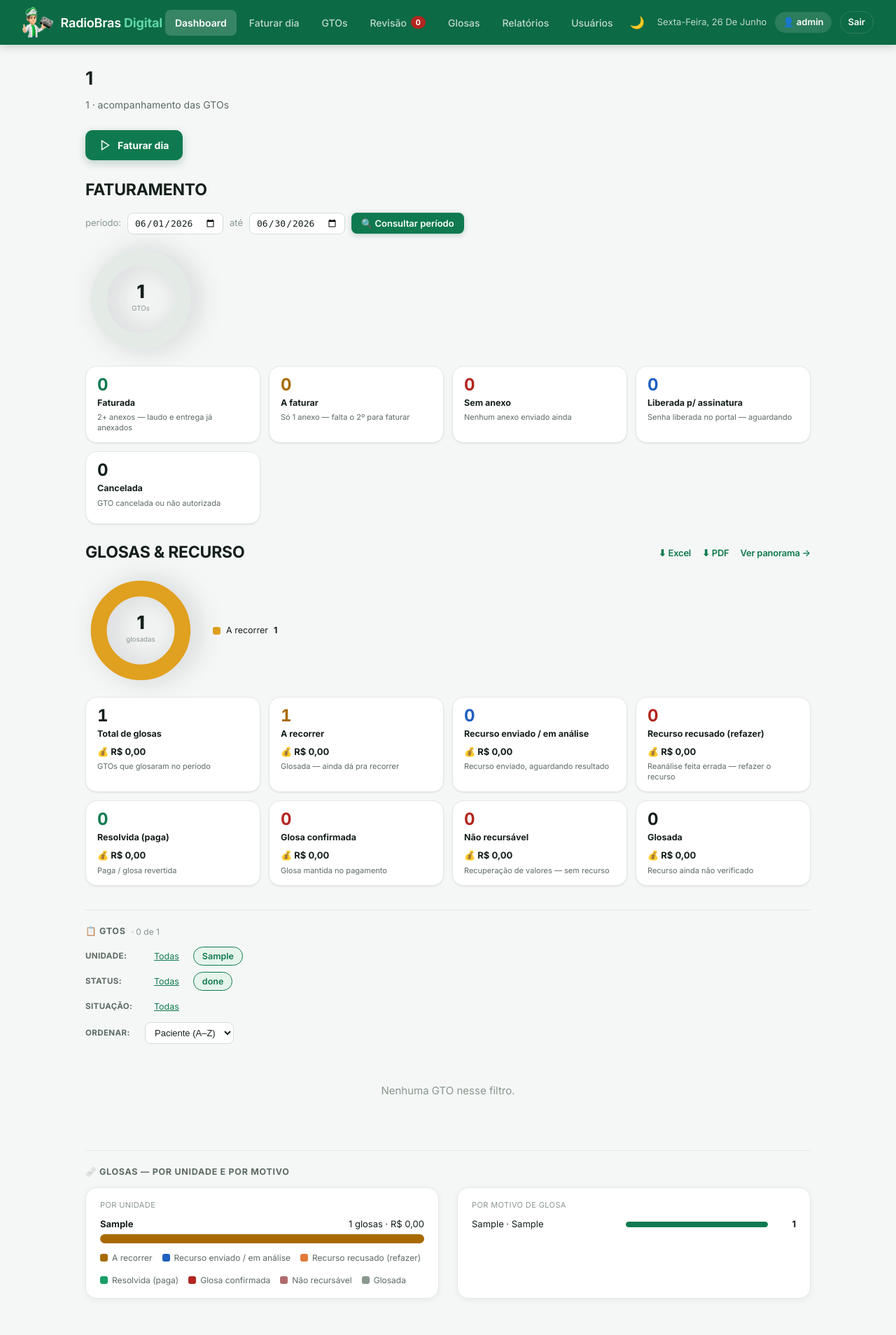
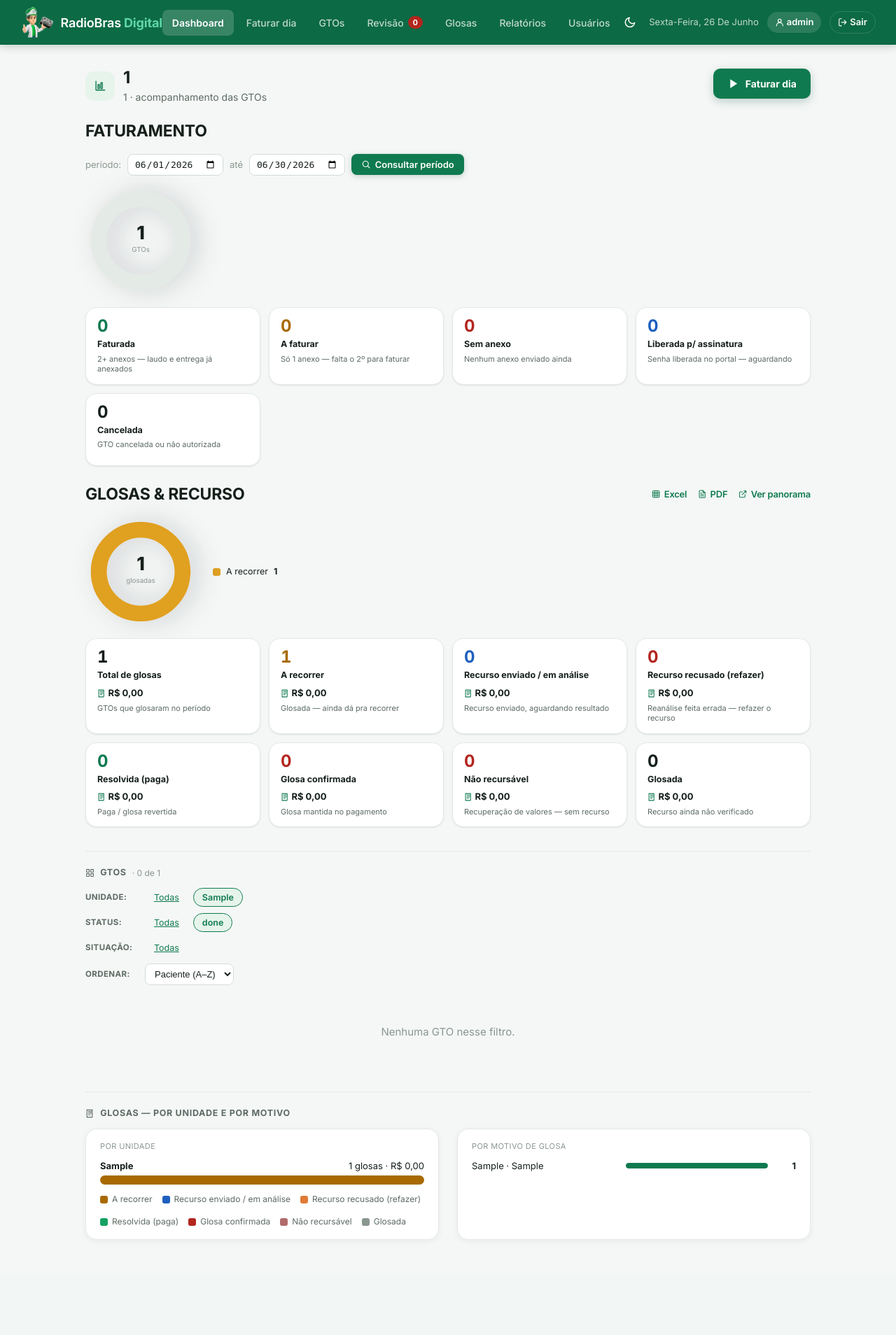
Before and after one commit to doni010520/radiobras-extrator, a Flask app: page /plano/1 in a window 1280 px wide. Shown: the whole page at 70% size. After the commit the page ends 1772 px from the top, so only its background shows below. Run offline with Flask 3, Linux system fonts and the light colour scheme; the visitor is signed in with stand-in values (Sample User, id 1); tables that the repository leaves empty hold one stand-in row (values such as "Sample post").

Commit message:
UI premium em toda a aplicação: cabeçalho de página + ícones SVG
Aplica o nível do login/faturar nas demais telas: rb-page-head (badge de ícone +
título + subtítulo), cards/ tabelas premium, e emojis trocados por ícones SVG
(Lucide) em usuários, relatórios, execuções, execução (web; PDF intacto), glosas,
gtos, plano detalhe e navbar (user/sair/tema agora em SVG). Lógica/IDs/Jinja e o
render PDF preservados.

Co-Authored-By: Claude Opus 4.8 <noreply@anthropic.com>

```diff
--- a/templates/_head.html
+++ b/templates/_head.html
@@ -26,4 +26,6 @@
   <symbol id="i-tooth" viewBox="0 0 24 24"><path d="M12 2a4 4 0 0 0-4 4c0 1.5-3 1-3 5 0 3 2 4 3 7 .5 1.5 1 4 4 4s3.5-2.5 4-4c1-3 3-4 3-7 0-4-3-3.5-3-5a4 4 0 0 0-4-4z"/></symbol>
   <symbol id="i-download" viewBox="0 0 24 24"><path d="M12 3v12M7 10l5 5 5-5M5 21h14"/></symbol>
   <symbol id="i-refresh" viewBox="0 0 24 24"><path d="M21 12a9 9 0 1 1-3-6.7L21 8M21 3v5h-5"/></symbol>
+  <symbol id="i-moon" viewBox="0 0 24 24"><path d="M21 12.8A9 9 0 1 1 11.2 3a7 7 0 0 0 9.8 9.8z"/></symbol>
+  <symbol id="i-sun" viewBox="0 0 24 24"><circle cx="12" cy="12" r="4"/><path d="M12 2v2M12 20v2M4 12H2M22 12h-2M5 5l1.5 1.5M17.5 17.5 19 19M19 5l-1.5 1.5M6.5 17.5 5 19"/></symbol>
 </defs></svg>
--- a/templates/_topnav.html
+++ b/templates/_topnav.html
@@ -60,19 +60,19 @@
     {% if usuario_atual and usuario_atual.role == 'admin' %}<a class="rbnav-link" href="/usuarios" data-path="/usuarios">Usuários</a>{% endif %}
   </div>
   <div class="rbnav-right">
-    <button class="rbnav-toggle" id="rbThemeBtn" onclick="rbTheme()" title="Alternar tema claro/escuro">🌙</button>
+    <button class="rbnav-toggle" id="rbThemeBtn" onclick="rbTheme()" title="Alternar tema claro/escuro"><svg class="rb-ico"><use href="#i-moon"/></svg></button>
     <span class="rbnav-date" id="rbNavDate"></span>
-    {% if usuario_atual %}<span class="rbnav-user" title="{{ usuario_atual.username }}">👤 {{ usuario_atual.nome or usuario_atual.username }}</span>
-    <a class="rbnav-logout" href="/logout" title="Sair">Sair</a>{% endif %}
+    {% if usuario_atual %}<span class="rbnav-user" title="{{ usuario_atual.username }}"><svg class="rb-ico"><use href="#i-user"/></svg> {{ usuario_atual.nome or usuario_atual.username }}</span>
+    <a class="rbnav-logout" href="/logout" title="Sair"><svg class="rb-ico"><use href="#i-log-out"/></svg> Sair</a>{% endif %}
   </div>
 </nav>
 <script>
   function rbTheme(){var el=document.documentElement;var t=(el.getAttribute('data-theme')==='dark')?'light':'dark';
     el.setAttribute('data-theme',t);try{localStorage.setItem('rb-theme',t);}catch(e){}
-    var b=document.getElementById('rbThemeBtn');if(b)b.textContent=(t==='dark'?'☀️':'🌙');}
+    var b=document.getElementById('rbThemeBtn');var bu=b&&b.querySelector('use');if(bu)bu.setAttribute('href',t==='dark'?'#i-sun':'#i-moon');}
   (function(){
     var cur=document.documentElement.getAttribute('data-theme')||'light';
-    var tb=document.getElementById('rbThemeBtn');if(tb)tb.textContent=(cur==='dark'?'☀️':'🌙');
+    var tb=document.getElementById('rbThemeBtn');var tu=tb&&tb.querySelector('use');if(tu)tu.setAttribute('href',cur==='dark'?'#i-sun':'#i-moon');
     var p=location.pathname;
     document.querySelectorAll('.rbnav-link').forEach(function(a){
       var dp=a.getAttribute('data-path');
--- a/templates/plano_detalhe.html
+++ b/templates/plano_detalhe.html
@@ -30,7 +30,7 @@ body{background:var(--rb-bg);color:var(--rb-fg);line-height:1.5;}
 .seclabel .sn{font-size:12px;color:var(--gray-400);text-transform:none;letter-spacing:0;font-weight:400;}
 .sectitle{font-size:23px;font-weight:700;margin:0 0 18px;color:var(--gray-900);display:flex;align-items:center;gap:12px;flex-wrap:wrap;}
 .sectitle .acts{margin-left:auto;display:flex;gap:16px;}
-.sectitle .acts a{color:var(--green-700);text-decoration:none;font-size:13px;font-weight:600;}
+.sectitle .acts a{color:var(--green-700);text-decoration:none;font-size:13px;font-weight:600;display:inline-flex;align-items:center;gap:5px;}
 .sectitle .acts a:hover{text-decoration:underline;}
 .seclabel .acts{margin-left:auto;display:flex;gap:16px;text-transform:none;letter-spacing:0;}
 .seclabel .acts a{color:var(--green-700);text-decoration:none;font-size:13px;font-weight:600;}
@@ -94,7 +94,7 @@ body{background:var(--rb-bg);color:var(--rb-fg);line-height:1.5;}
 .anxbar input[type=date],.anxbar select{background:var(--rb-surface);border:1px solid var(--rb-border-strong);border-radius:var(--rb-r-sm);padding:6px 9px;font-size:13px;color:var(--rb-fg);outline:none;transition:border-color .16s,box-shadow .16s;}
 .anxbar input[type=date]:focus,.anxbar select:focus{border-color:var(--rb-primary);box-shadow:0 0 0 3px var(--rb-ring);}
 [data-theme="dark"] .anxbar input[type=date],[data-theme="dark"] .anxbar select{background:var(--rb-surface);border-color:var(--rb-border-strong);color:var(--rb-fg);}
-.anxbar .abtn2{background:var(--green-700);color:#fff;border:none;border-radius:8px;padding:7px 14px;font-size:13px;font-weight:600;cursor:pointer;font-family:inherit;transition:.15s;box-shadow:0 2px 9px rgba(6,78,59,.22);}
+.anxbar .abtn2{display:inline-flex;align-items:center;gap:6px;background:var(--green-700);color:#fff;border:none;border-radius:8px;padding:7px 14px;font-size:13px;font-weight:600;cursor:pointer;font-family:inherit;transition:.15s;box-shadow:0 2px 9px rgba(6,78,59,.22);}
 .anxbar .abtn2:hover{background:var(--green-600);box-shadow:0 2px 8px rgba(6,78,59,.2);}
 .anxbar .sep{color:var(--gray-400);}
 .topbtn{display:inline-flex;align-items:center;gap:9px;background:var(--green-700);color:#fff;text-decoration:none;padding:11px 20px;border-radius:10px;font-size:14px;font-weight:700;margin:2px 0 4px;transition:.2s;box-shadow:0 4px 13px rgba(6,78,59,.24);}
@@ -185,9 +185,16 @@ td.gto{color:var(--gray-500);font-variant-numeric:tabular-nums;white-space:nowra
 {% include '_topnav.html' %}
 
 <main class="main">
-  <h1 class="page-title" id="title">{{ nome or slug }}</h1>
-  <p class="page-sub" id="sub">Carregando…</p>
-  <a class="topbtn" href="/?run={{ slug }}"><svg viewBox="0 0 24 24"><path d="M5 3l14 9-14 9V3z"/></svg> Faturar dia</a>
+  <div class="rb-page-head">
+    <div class="ttl">
+      <span class="badge"><svg class="rb-ico rb-ico--lg"><use href="#i-bar-chart"/></svg></span>
+      <div>
+        <h1 id="title">{{ nome or slug }}</h1>
+        <div class="sub" id="sub">Carregando…</div>
+      </div>
+    </div>
+    <a class="topbtn" href="/?run={{ slug }}"><svg class="rb-ico" style="fill:currentColor;stroke:none"><use href="#i-play"/></svg> Faturar dia</a>
+  </div>
   <h2 class="sectitle" style="margin-top:24px">FATURAMENTO</h2>
   <div class="anxbar">
     <span id="anxLoteWrap" style="display:none"><span class="sep">varredura:</span>
@@ -195,7 +202,7 @@ td.gto{color:var(--gray-500);font-variant-numeric:tabular-nums;white-space:nowra
       <span class="sep">|</span></span>
     <span class="sep">período:</span>
     <input type="date" id="anxDe"><span class="sep">até</span><input type="date" id="anxAte">
-    <button class="abtn2" onclick="atualizarAnexacao()">🔍 Consultar período</button>
+    <button class="abtn2" onclick="atualizarAnexacao()"><svg class="rb-ico"><use href="#i-search"/></svg> Consultar período</button>
   </div>
   <div class="donutrow" id="anxDonutRow" style="display:none"><svg class="donut" id="anxDonut" viewBox="0 0 42 42"></svg><div class="dleg" id="anxDleg"></div></div>
   <div class="chips" id="anxChips"><div class="empty">Carregando…</div></div>
@@ -203,9 +210,9 @@ td.gto{color:var(--gray-500);font-variant-numeric:tabular-nums;white-space:nowra
   <div id="glosaTop" style="display:none">
     <h2 class="sectitle" style="margin-top:26px">GLOSAS &amp; RECURSO
       <span class="acts">
-        <a id="glosaXlsx" href="/glosas.xlsx">⬇ Excel</a>
-        <a id="glosaPdf" href="/glosas.pdf">⬇ PDF</a>
-        <a href="/glosas">Ver panorama →</a>
+        <a id="glosaXlsx" href="/glosas.xlsx"><svg class="rb-ico rb-ico--sm"><use href="#i-sheet"/></svg> Excel</a>
+        <a id="glosaPdf" href="/glosas.pdf"><svg class="rb-ico rb-ico--sm"><use href="#i-file-text"/></svg> PDF</a>
+        <a href="/glosas"><svg class="rb-ico rb-ico--sm"><use href="#i-external"/></svg> Ver panorama</a>
       </span>
     </h2>
     <div class="donutrow" id="glosaDonutRow" style="display:none"><svg class="donut" id="glosaDonut" viewBox="0 0 42 42"></svg><div class="dleg" id="glosaDleg"></div></div>
@@ -213,13 +220,13 @@ td.gto{color:var(--gray-500);font-variant-numeric:tabular-nums;white-space:nowra
   </div>
 
   <div class="secdiv"></div>
-  <h2 class="seclabel">📋 GTOs <span class="sn" id="anxTabLbl"></span></h2>
+  <h2 class="seclabel"><svg class="rb-ico"><use href="#i-grid"/></svg> GTOs <span class="sn" id="anxTabLbl"></span></h2>
   <div class="gtofiltros" id="gtoFiltros"></div>
   <div id="anxTabela"><div class="empty">Carregando…</div></div>
 
   <div id="glosaSec" style="display:none">
     <div class="secdiv"></div>
-    <h2 class="seclabel">🩹 Glosas — por unidade e por motivo</h2>
+    <h2 class="seclabel"><svg class="rb-ico"><use href="#i-receipt"/></svg> Glosas — por unidade e por motivo</h2>
     <div class="gcols">
       <div class="daycard" style="padding:16px 20px"><div class="th-ish">Por unidade</div><div id="glosaUnid"></div></div>
       <div class="daycard" style="padding:16px 20px"><div class="th-ish">Por motivo de glosa</div><div id="glosaMot"></div></div>
@@ -360,7 +367,7 @@ function renderAnxTab(){
     <th>Unidade</th><th>GTO</th><th>Liberação</th><th>Paciente</th><th>Status</th><th>Anexos</th><th>Situação</th></tr></thead><tbody>${
     rows.map(g=>{const m=meta[g.categoria]||{};
       return `<tr><td>${g.unidade}</td>
-        <td><a class="gtolink" href="${PORTAL_GTO}${g.gto}" target="_blank" rel="noopener" title="Abrir no portal RedeUna (precisa estar logado na unidade)">${g.gto} ↗</a></td>
+        <td><a class="gtolink" href="${PORTAL_GTO}${g.gto}" target="_blank" rel="noopener" title="Abrir no portal RedeUna (precisa estar logado na unidade)">${g.gto} <svg class="rb-ico rb-ico--sm"><use href="#i-external"/></svg></a></td>
         <td class="gto">${g.liberacao||'—'}</td>
         <td>${g.paciente||'—'}</td><td>${g.status||'—'}</td><td>${g.qtd_anexos}</td>
         <td><span class="badge ${ANXCL[g.categoria]||'outros'}">${m.label||g.categoria}</span></td></tr>`;}).join('')
@@ -387,7 +394,7 @@ async function anxPoll(id){
   $('anxMLog').scrollTop=$('anxMLog').scrollHeight;
   if(j.status==='done'||j.status==='error'){
     clearInterval(anxPollT);
-    $('anxMTitle').innerHTML=(j.status==='done')?'✓ Varredura concluída':'✕ Falhou';
+    $('anxMTitle').innerHTML=(j.status==='done')?'<svg class="rb-ico" style="color:var(--green-600)"><use href="#i-check-circle"/></svg> Varredura concluída':'<svg class="rb-ico" style="color:var(--red-500)"><use href="#i-x"/></svg> Falhou';
     $('anxMClose').style.display='';
     if(j.status==='done'){$('anxLote').dataset.filled='';$('anxLote').value='';carregarAnexacao();}
   }
@@ -406,13 +413,13 @@ async function carregarGlosas(){
   const s=j.por_situacao||{}, g=j.glosado_situacao||{};
   $('glosaChips').innerHTML=`<a class="chip" href="/glosas" style="cursor:pointer;text-decoration:none;color:inherit" title="Ver todas as glosas no painel">
       <div class="n">${j.total}</div><div class="l">Total de glosas</div>
-      <div class="kv">💰 ${fmtBRL(j.total_glosado)}</div>
+      <div class="kv"><svg class="rb-ico rb-ico--sm" style="color:var(--green-600)"><use href="#i-receipt"/></svg> ${fmtBRL(j.total_glosado)}</div>
       <div class="cd">GTOs que glosaram no período</div></a>`+
     GSIT.map(k=>{const c=GCL[k];const cls=['anex','lau','err','sim'].includes(c)?(' '+c):'';
       return `<a class="chip${cls}" href="/glosas?sit=${k}" style="cursor:pointer;text-decoration:none;color:inherit"
         title="Ver as GTOs: ${(meta[k]||{}).label||k}">
         <div class="n">${s[k]||0}</div><div class="l">${(meta[k]||{}).label||k}</div>
-        <div class="kv">💰 ${fmtBRL(g[k])}</div>
+        <div class="kv"><svg class="rb-ico rb-ico--sm" style="color:var(--green-600)"><use href="#i-receipt"/></svg> ${fmtBRL(g[k])}</div>
         <div class="cd">${GDESC[k]||(meta[k]||{}).desc||''}</div></a>`;}).join('');
   $('glosaDonutRow').style.display='';
   donutSvg('glosaDonut',j.total,'glosadas',GSIT,s,SIT_DCOLORS,k=>{location.href='/glosas?sit='+k;});
```
Also changed, not shown: templates/execucao.html (+19 -7 lines), templates/execucoes.html (+16 -8 lines), templates/glosas.html (+14 -9 lines), templates/gtos.html (+9 -3 lines), templates/relatorios.html (+20 -13 lines), templates/usuarios.html (+18 -6 lines).
